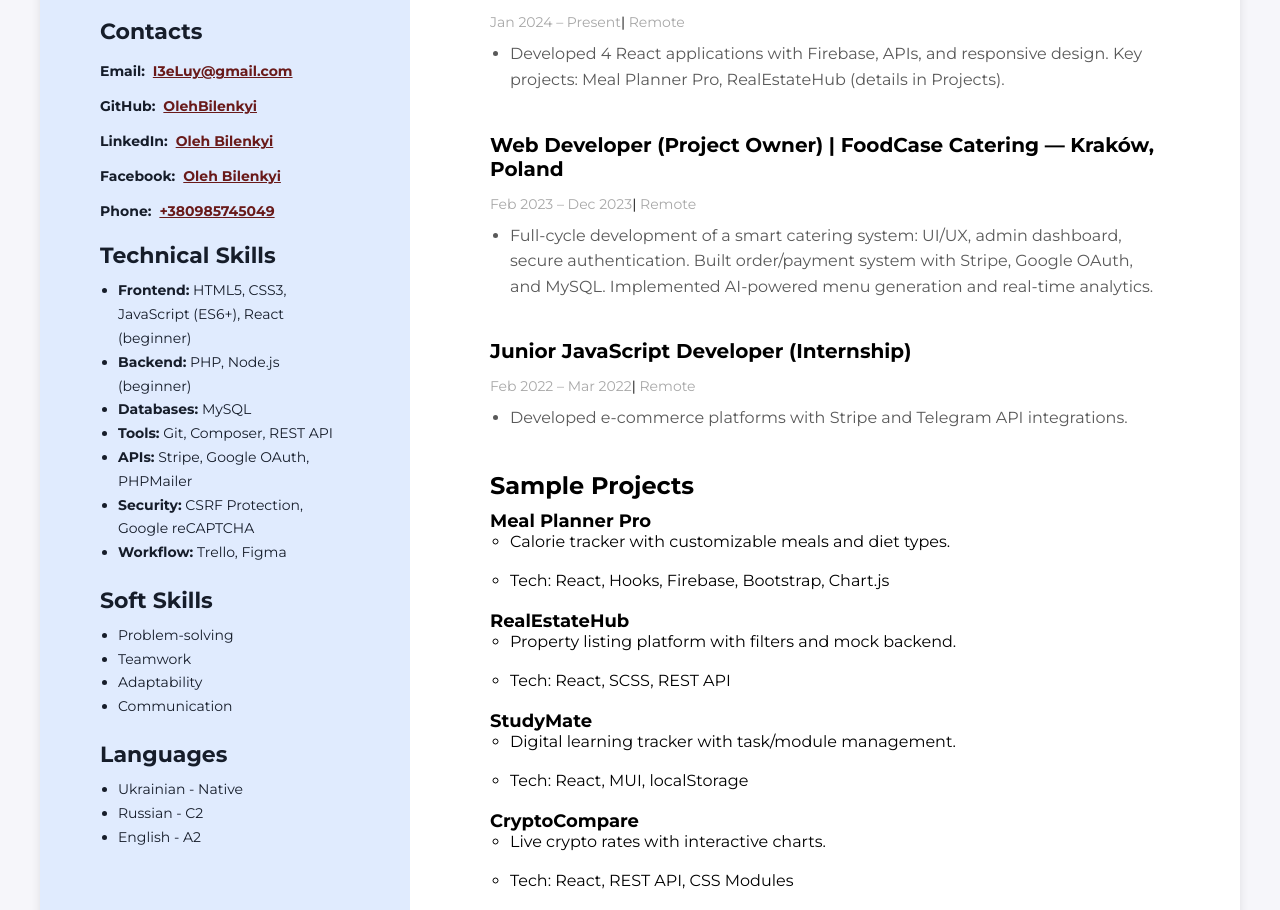
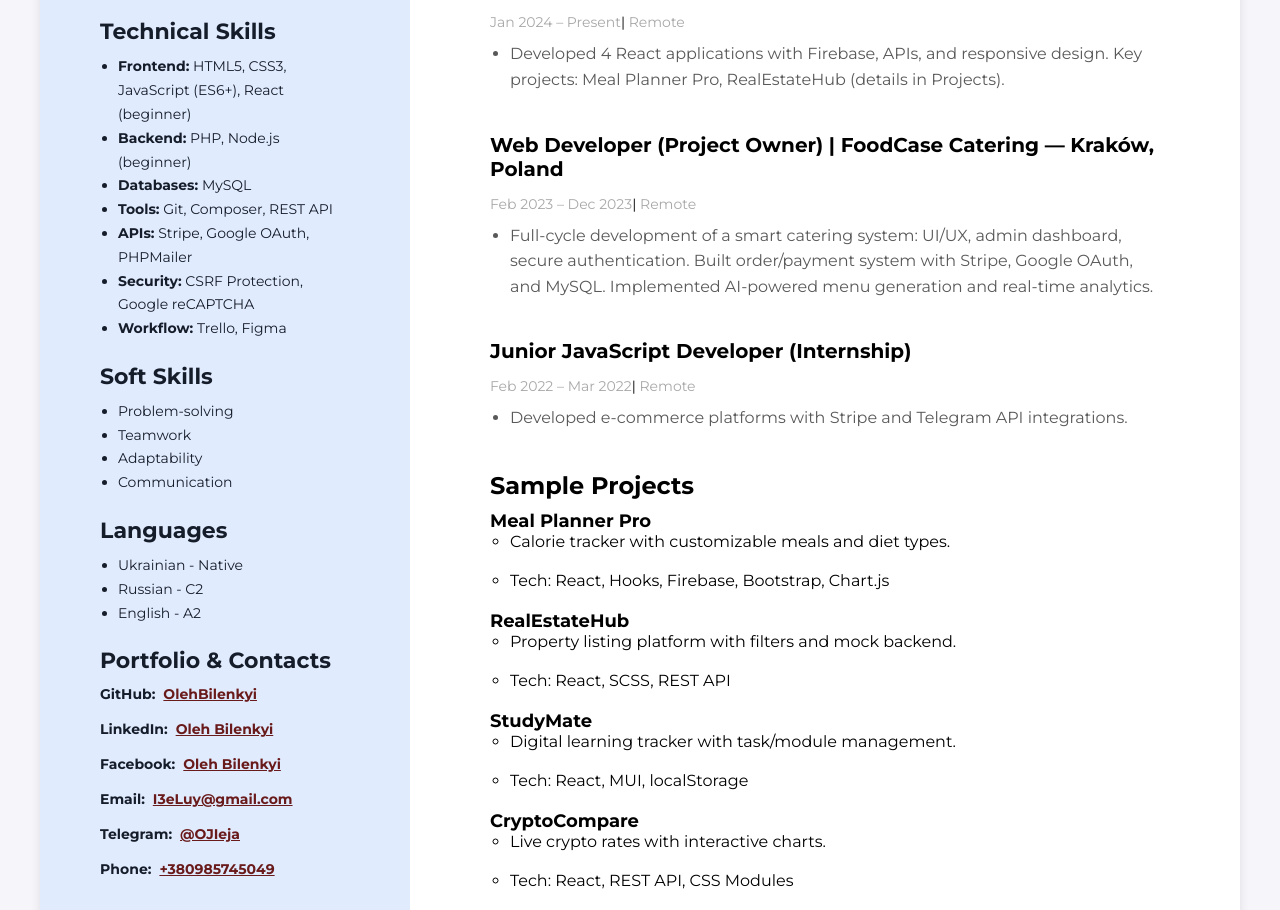
Before and after one commit to OlehBilenkyi/ReactResume, a React (Vite) app: page / in a window 1280 px wide. Shown: the part 416-1326 px from the top of the page. Built offline with nearby package versions, Linux system fonts and the light colour scheme.

Commit message:
<Contacts />

```diff
--- a/src/components/Sidebar/Contacts/Contacts.jsx
+++ b/src/components/Sidebar/Contacts/Contacts.jsx
@@ -8,19 +8,11 @@ import {
 
 const Contacts = () => (
   <ContactConteiner>
-    <ContactsTitel>Contacts</ContactsTitel>
-    <ContactsItem>
-      <ContactsTitle>Email:</ContactsTitle>
-      <ContactsLinks href="mailto:13eLuy@gmail.com">
-        I3eLuy@gmail.com
-      </ContactsLinks>
-    </ContactsItem>
-    <ContactsItem>
-      <ContactsTitle>GitHub:</ContactsTitle>
-      <ContactsLinks href="https://github.com/OlehBilenkyi" target="_blank">
-        OlehBilenkyi
-      </ContactsLinks>
-    </ContactsItem>
+    <ContactsTitel>Portfolio & Contacts</ContactsTitel>
+    <ContactsTitle>GitHub:</ContactsTitle>
+    <ContactsLinks href="https://github.com/OlehBilenkyi" target="_blank">
+      OlehBilenkyi
+    </ContactsLinks>
     <ContactsItem>
       <ContactsTitle>LinkedIn:</ContactsTitle>
       <ContactsLinks
@@ -40,6 +32,17 @@ const Contacts = () => (
       </ContactsLinks>
     </ContactsItem>
     <ContactsItem>
+      <ContactsTitle>Email:</ContactsTitle>
+      <ContactsLinks href="mailto:13eLuy@gmail.com">
+        I3eLuy@gmail.com
+      </ContactsLinks>
+    </ContactsItem>
+    <ContactsItem></ContactsItem>
+    <ContactsItem>
+      <ContactsTitle>Telegram:</ContactsTitle>
+      <ContactsLinks href="https://t.me/OJIeja">@OJIeja</ContactsLinks>
+    </ContactsItem>
+    <ContactsItem>
       <ContactsTitle>Phone:</ContactsTitle>
       <ContactsLinks href="tel:+380985745049">+380985745049</ContactsLinks>
     </ContactsItem>
--- a/src/components/Sidebar/Sidebar.jsx
+++ b/src/components/Sidebar/Sidebar.jsx
@@ -10,10 +10,10 @@ const MySidebar = ({ avatar }) => {
     <SidebarWrapper>
       <img src={avatar} alt="Avatar" width="300" loading="lazy" />
       <SidebarContent>
-        <Contacts />
         <TechSkills />
         <SoftSkills />
         <Languages />
+        <Contacts />
       </SidebarContent>
     </SidebarWrapper>
   );
```
